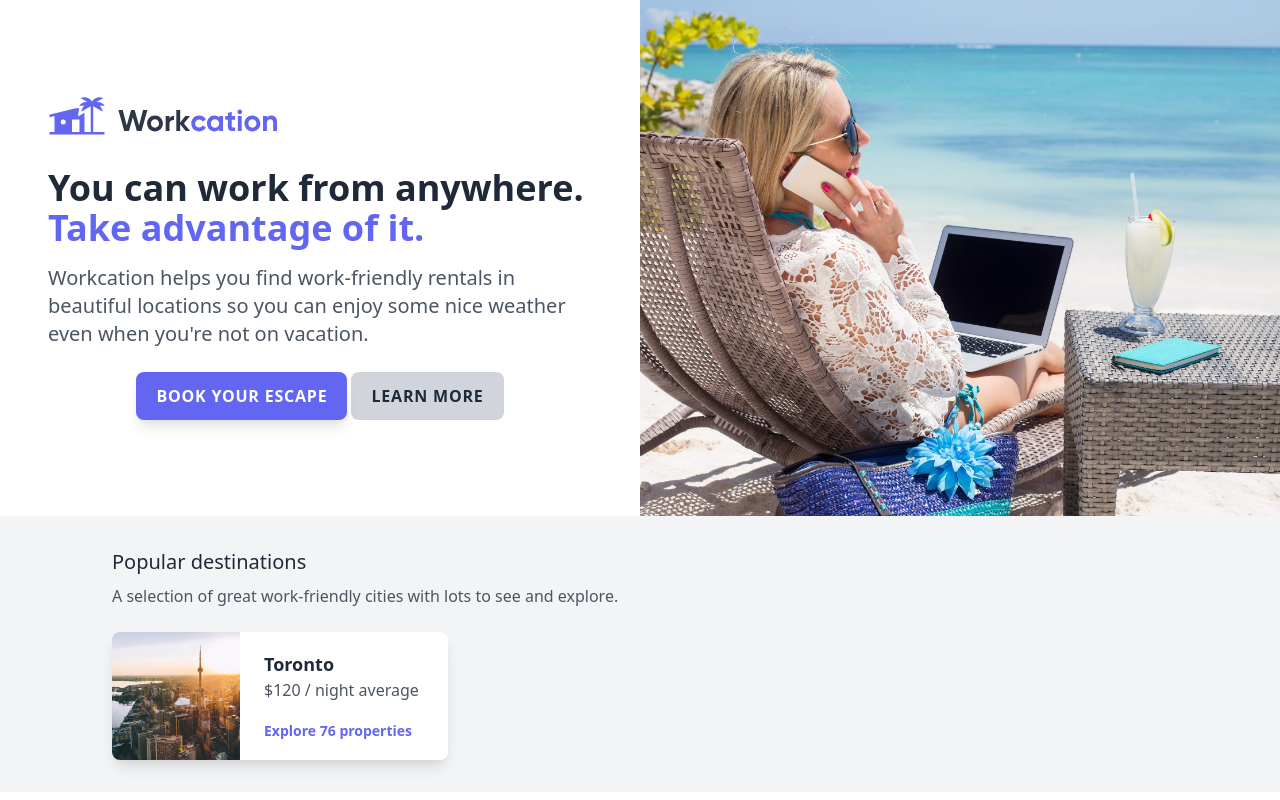
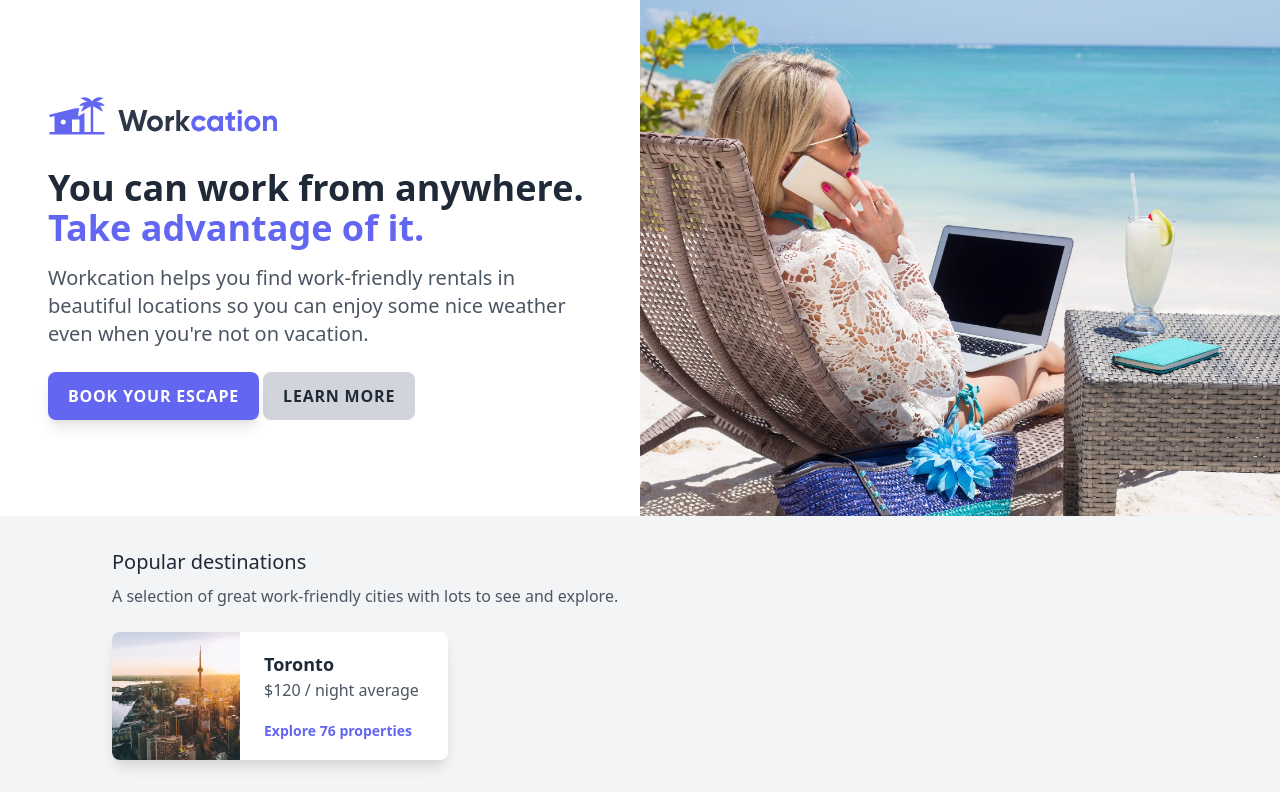
Before and after one commit to sondregi/react-tailwind, a React (Create React App) app: page / in a window 1280 px wide. Built offline with nearby package versions, Linux system fonts and the light colour scheme.

Commit message:
centered buttons on small and medium devices

```diff
--- a/src/App.js
+++ b/src/App.js
@@ -20,7 +20,7 @@ export default function App() {
               locations so you can enjoy some nice weather even when you're not on vacation.
           </p>
 
-            <div className="text-center mt-4 space-x-1 sm:mt-6">
+            <div className="text-center lg:text-left mt-4 space-x-1 sm:mt-6">
               <a className="btn btn-primary shadow-lg hover:-translate-y-0.5 transform transition" href="/">Book your escape</a>
               <a className="mt-3 md:mt-0 btn btn-secondary" href="/">Learn more</a>
             </div>
```
